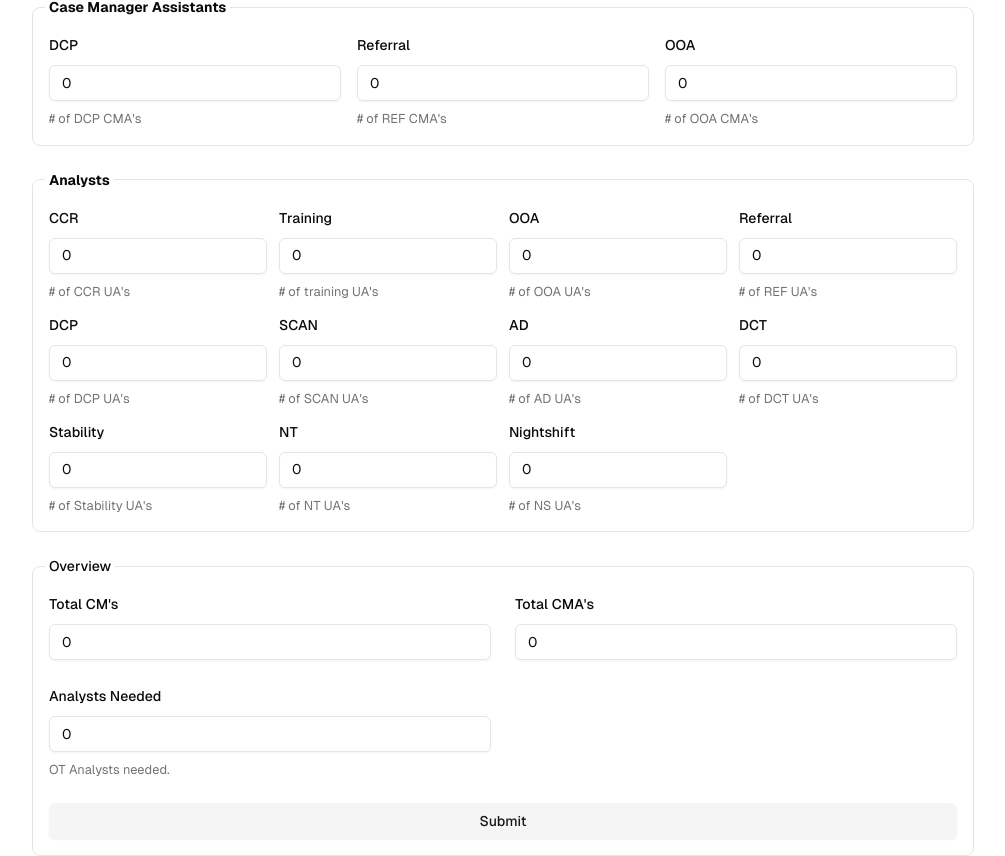
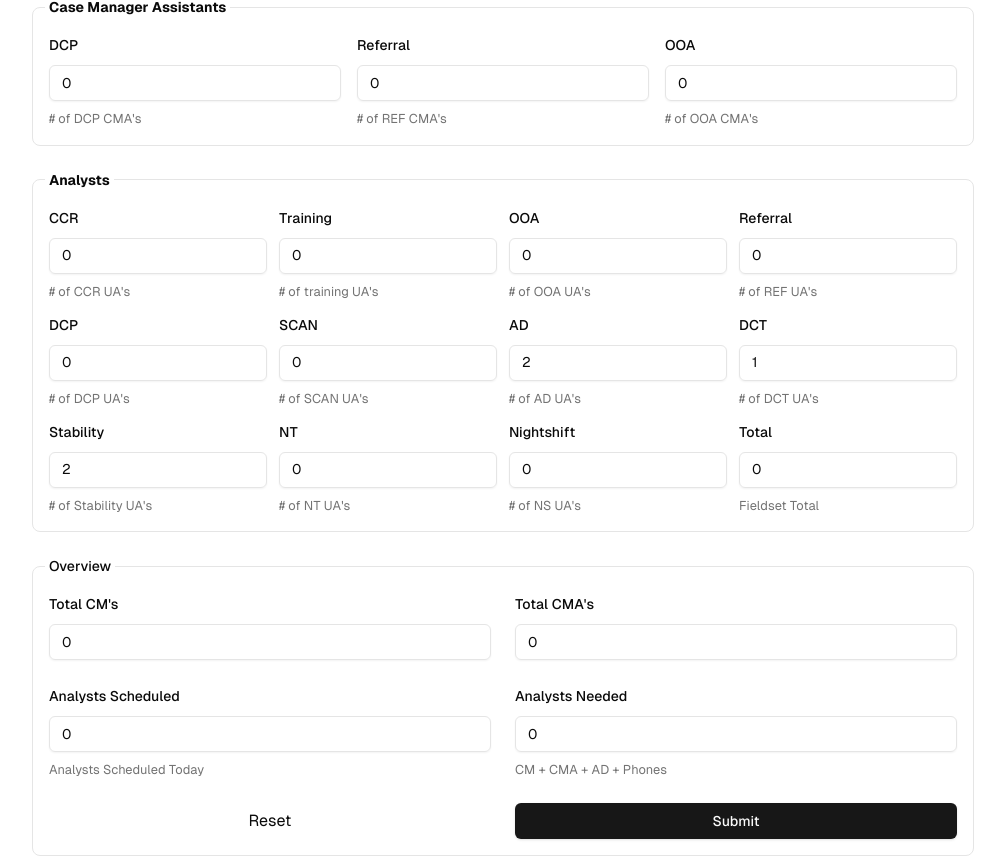
Before and after one commit to hilljevon/analystStaffing, a Next.js app: page / in a window 1280 px wide. Shown: the part 394-1250 px from the top of the page, without its empty margins (137-1142 px from the left). Built offline with nearby package versions, Linux system fonts and the light colour scheme.

Commit message:
Added reset dialog to restart form. Created function so that certain CM values are reflected in analyst total. Added total analyst fieldset value. Revised form validation. Fixed certain form inputs that were referencing the incorrect form value.

```diff
--- a/components/user/MainComponent.tsx
+++ b/components/user/MainComponent.tsx
@@ -33,33 +33,46 @@ import {
     PopoverTrigger,
 } from "@/components/ui/popover"
 import { Calendar } from "../ui/calendar"
+import {
+    AlertDialog,
+    AlertDialogAction,
+    AlertDialogCancel,
+    AlertDialogContent,
+    AlertDialogDescription,
+    AlertDialogFooter,
+    AlertDialogHeader,
+    AlertDialogTitle,
+    AlertDialogTrigger,
+} from "@/components/ui/alert-dialog"
 const formSchema = z.object({
-    ccrCM: z.number().gte(-1).lte(50),
-    trainingCM: z.number().gte(-1).lte(50),
-    refCM: z.number().gte(-1).lte(50),
-    scanCM: z.number().gte(-1).lte(50),
-    nsCM: z.number().gte(-1).lte(50),
-    dcpCMA: z.number().gte(-1).lte(50),
-    refCMA: z.number().gte(-1).lte(50),
-    ooaCMA: z.number().gte(-1).lte(50),
-    ccrAnalysts: z.number().gte(-1).lte(50),
-    ooaAnalysts: z.number().gte(-1).lte(50),
-    trainingAnalysts: z.number().gte(-1).lte(50),
-    refAnalysts: z.number().gte(-1).lte(50),
-    dcpAnalysts: z.number().gte(-1).lte(50),
-    scanAnalysts: z.number().gte(-1).lte(50),
-    adAnalysts: z.number().gte(-1).lte(50),
-    dctAnalysts: z.number().gte(-1).lte(50),
-    stabilityAnalysts: z.number().gte(-1).lte(50),
-    ntAnalysts: z.number().gte(-1).lte(50),
-    nsAnalysts: z.number().gte(-1).lte(50),
-    analystNeeded: z.number().gte(-1).lte(50),
-    analystUsed: z.number().gte(-1).lte(50),
+    ccrCM: z.number().gte(-1).lte(30),
+    trainingCM: z.number().gte(-1).lte(3),
+    refCM: z.number().gte(-1).lte(3),
+    scanCM: z.number().gte(-1).lte(4),
+    nsCM: z.number().gte(-1).lte(3),
+    dcpCMA: z.number().gte(-1).lte(12),
+    refCMA: z.number().gte(-1).lte(4),
+    ooaCMA: z.number().gte(-1).lte(2),
+    ccrAnalysts: z.number().gte(-1).lte(30),
+    ooaAnalysts: z.number().gte(-1).lte(2),
+    trainingAnalysts: z.number().gte(-1).lte(5),
+    refAnalysts: z.number().gte(-1).lte(4),
+    dcpAnalysts: z.number().gte(-1).lte(4),
+    scanAnalysts: z.number().gte(-1).lte(4),
+    adAnalysts: z.number().gte(-1).lte(5),
+    dctAnalysts: z.number().gte(-1).lte(4),
+    stabilityAnalysts: z.number().gte(-1).lte(7),
+    ntAnalysts: z.number().gte(-1).lte(6),
+    nsAnalysts: z.number().gte(-1).lte(6),
     totalRNs: z.number().gte(-1).lte(50),
     totalCMAs: z.number().gte(-1).lte(50),
+    // calculated from CM + CMA sum
     neededAnalysts: z.number(),
+    // currently scheduled on WIW
     scheduledAnalysts: z.number(),
+    // fieldset total for analysts
     usedAnalysts: z.number(),
+    // to input after form submission
     otAnalysts: z.number()
 })
 
@@ -83,9 +96,9 @@ export default function MainComponent() {
             refAnalysts: 0,
             dcpAnalysts: 0,
             scanAnalysts: 0,
-            adAnalysts: 0,
-            dctAnalysts: 0,
-            stabilityAnalysts: 0,
+            adAnalysts: 2,
+            dctAnalysts: 1,
+            stabilityAnalysts: 2,
             ntAnalysts: 0,
             nsAnalysts: 0,
             totalRNs: 0,
@@ -98,7 +111,6 @@ export default function MainComponent() {
     })
     // create a new sum value for analystsNeeded
     const handleInputChange = (e: React.ChangeEvent<HTMLInputElement>) => {
-        console.log("TARGET HERE", e.target.name)
         if (e.target.name.includes("CM")) {
             let sum = 0
             const RNTotals = form.getValues(["ccrCM", "trainingCM", "refCM", "scanCM", "nsCM"])
@@ -109,34 +121,55 @@ export default function MainComponent() {
         }
         if (e.target.name.includes("CMA")) {
             let sum = 0
-            console.log("CMA HERE")
             const CMAtotals = form.getValues(["dcpCMA", "refCMA", "ooaCMA"])
             for (let int of CMAtotals) {
                 sum += int;
             }
             form.setValue("totalCMAs", sum)
         }
-        // WHEN WE ADD TO OUR LIST OF ANALYSTS, WE NEED TO DO WHAT? WE NEED TO INCREASE OUR TOTAL
-        // if (e.target.name.includes("Analysts")) {
-        //     let sum = 0
-        //     const UAtotals = form.getValues(["ccrAnalysts", "ooaAnalysts", "trainingAnalysts", "refAnalysts", "dcpAnalysts", "scanAnalysts", "adAnalysts", "dctAnalysts", "stabilityAnalysts", "ntAnalysts", "nsAnalysts"])
-        //     for (let int of UAtotals) {
-        //         sum += int;
-        //     }
-        //     const totalNeeded = form.getValues(["totalRNs", "totalCMAs"])
-        //     form.setValue("otAnalysts", totalNeeded[0] + totalNeeded[1] - sum)
-        // }
+        checkMatchInput(e)
         setNewAnalystCount()
     }
+    // Function checks if we are changing certain inputs and matching that input
+    const checkMatchInput = (e: React.ChangeEvent<HTMLInputElement>) => {
+        const matchingTargets = ["ccrCM", "scanCM", "ooaCMA"]
+        const currentTarget = e.target.name;
+        if (matchingTargets.includes(e.target.name)) {
+            switch (currentTarget) {
+                case "ccrCM":
+                    form.setValue("ccrAnalysts", e.target.valueAsNumber)
+                    break;
+                case "scanCM":
+                    form.setValue("scanAnalysts", e.target.valueAsNumber)
+                    break;
+                case "ooaCMA":
+                    form.setValue("ooaAnalysts", e.target.valueAsNumber)
+            }
+        }
+    }
+    // Resets all form values to default
+    const resetValues = () => {
+        form.reset()
+        setDate(undefined)
+    }
     const setNewAnalystCount = () => {
+        // FIELDSET TOTAL
+        let analystFieldsetTotal = 0
+        // SUM OF ALL CM'S, CMA'S + AD + PHONE LINES
         let sum = 0;
+        const fieldSetTotals = form.getValues(["adAnalysts", "dctAnalysts", "stabilityAnalysts", "ntAnalysts", "scanAnalysts", "dcpAnalysts", "refAnalysts", "trainingAnalysts", "ooaAnalysts", "ccrAnalysts", "nsAnalysts"])
+        for (let int of fieldSetTotals) {
+            analystFieldsetTotal += int;
+        }
         const totalNeeded = form.getValues(["totalRNs", "totalCMAs"]) as number[]
         const currentlyScheduled = form.getValues("scheduledAnalysts");
-        const UAtotals = form.getValues(["ccrAnalysts", "ooaAnalysts", "trainingAnalysts", "refAnalysts", "dcpAnalysts", "scanAnalysts", "adAnalysts", "dctAnalysts", "stabilityAnalysts", "ntAnalysts", "nsAnalysts"])
+        // For now, we are commenting out. However, this can eventually get the values of all form filled analyst counts and needs to be subtracted from the total on the bottom of function.
+        const UAtotals = form.getValues(["adAnalysts", "dctAnalysts", "stabilityAnalysts", "ntAnalysts"])
         for (let int of UAtotals) {
             sum += int;
         }
-        form.setValue("neededAnalysts", totalNeeded[0] + totalNeeded[1] - currentlyScheduled - sum)
+        form.setValue("neededAnalysts", totalNeeded[0] + totalNeeded[1] + sum)
+        form.setValue("usedAnalysts", analystFieldsetTotal)
     }
     function onSubmit(values: z.infer<typeof formSchema>) {
         console.log("Values", values)
@@ -150,8 +183,8 @@ export default function MainComponent() {
                     {/* Case Managers Fieldset  */}
                     <fieldset className="grid gap-6 rounded-lg border p-4">
                         <legend className="-ml-1 px-1 text-sm font-bold">Case Managers</legend>
-                        {/* DATE FORM FORM */}
-                        <div className="grid gap-3 col-span-full col-start-2">
+
+                        <div className="grid gap-3 col-span-full">
                             <Popover>
                                 <PopoverTrigger asChild>
                                     <Button
@@ -187,6 +220,8 @@ export default function MainComponent() {
                                 </PopoverContent>
                             </Popover>
                         </div>
+                        {/* DATE FORM FORM */}
+
                         {/* CASE MANAGER GRID  */}
                         <div className="grid grid-cols-3 gap-4">
                             {/* CCR RN  */}
@@ -476,7 +511,7 @@ export default function MainComponent() {
                             <div className="grid gap-3 col-span-1">
                                 <FormField
                                     control={form.control}
-                                    name="trainingAnalysts"
+                                    name="ooaAnalysts"
                                     render={({ field }) => (
                                         <FormItem>
                                             <FormLabel>OOA</FormLabel>
@@ -638,7 +673,7 @@ export default function MainComponent() {
                             <div className="grid gap-3 col-span-1">
                                 <FormField
                                     control={form.control}
-                                    name="dctAnalysts"
+                                    name="stabilityAnalysts"
                                     render={({ field }) => (
                                         <FormItem>
                                             <FormLabel>Stability</FormLabel>
@@ -692,17 +727,16 @@ export default function MainComponent() {
                             <div className="grid gap-3 col-span-1">
                                 <FormField
                                     control={form.control}
-                                    name="ntAnalysts"
+                                    name="nsAnalysts"
                                     render={({ field }) => (
                                         <FormItem>
                                             <FormLabel>Nightshift</FormLabel>
                                             <FormControl>
                                                 <Input
                                                     type="number"
-                                                    // Selects entire number upon input click
                                                     onFocus={(event) => event.target.select()}
-                                                    placeholder="0" {...field}
-                                                    // On change event added to inputs to account for string value error for numbers
+                                                    placeholder="0"
+                                                    {...field}
                                                     onChange={event => {
                                                         field.onChange(+event.target.value)
                                                         handleInputChange(event)
@@ -715,7 +749,34 @@ export default function MainComponent() {
                                     )}
                                 />
                             </div>
+                            {/* fieldset analyst total */}
+                            <div className="grid gap-3 col-span-1">
+                                <FormField
+                                    control={form.control}
+                                    name="usedAnalysts"
+                                    render={({ field }) => (
+                                        <FormItem>
+                                            <FormLabel>Total</FormLabel>
+                                            <FormControl>
+                                                <Input
+                                                    type="number"
+                                                    onFocus={(event) => event.target.select()}
+                                                    placeholder="0"
+                                                    {...field}
+                                                    onChange={event => {
+                                                        field.onChange(+event.target.value)
+                                                        handleInputChange(event)
+                                                    }}
+                                                />
+                                            </FormControl>
+                                            <FormDescription>Fieldset Total</FormDescription>
+                                            <FormMessage />
+                                        </FormItem>
+                                    )}
+                                />
+                            </div>
                         </div>
+
                     </fieldset>
                     {/* TOTAL NEEDED */}
                     <fieldset className="grid gap-6 rounded-lg border p-4 grid-cols-4">
@@ -760,6 +821,27 @@ export default function MainComponent() {
                                 )}
                             />
                         </div>
+                        {/* ANALYSTS SCHEDULED */}
+                        <div className="col-span-2 grid gap-3">
+                            <FormField
+                                control={form.control}
+                                name="scheduledAnalysts"
+                                render={({ field }) => (
+                                    <FormItem>
+                                        <FormLabel>Analysts Scheduled</FormLabel>
+                                        <FormControl>
+                                            <Input
+                                                type="number"
+                                                onFocus={(event) => event.target.select()}
+                                                placeholder="0"
+                                                {...field}
+                                            />
+                                        </FormControl>
+                                        <FormDescription>Analysts Scheduled Today</FormDescription>
+                                    </FormItem>
+                                )}
+                            />
+                        </div>
                         {/* ANALYSTS NEEDED (CALCULATED) */}
                         <div className="col-span-2 grid gap-3">
                             <FormField
@@ -778,14 +860,31 @@ export default function MainComponent() {
                                                 readOnly
                                             />
                                         </FormControl>
-                                        <FormDescription>OT Analysts needed.</FormDescription>
+                                        <FormDescription>CM + CMA + AD + Phones</FormDescription>
                                     </FormItem>
                                 )}
                             />
                         </div>
+                        <div className="col-span-2 grid gap-3">
+                            <AlertDialog>
+                                <AlertDialogTrigger>Reset</AlertDialogTrigger>
+                                <AlertDialogContent>
+                                    <AlertDialogHeader>
+                                        <AlertDialogTitle>Are you sure you want to reset all values?</AlertDialogTitle>
+                                        <AlertDialogDescription>
+                                            This action will reset all entries to 0.
+                                        </AlertDialogDescription>
+                                    </AlertDialogHeader>
+                                    <AlertDialogFooter>
+                                        <AlertDialogCancel>Cancel</AlertDialogCancel>
+                                        <AlertDialogAction onClick={resetValues}>Reset</AlertDialogAction>
+                                    </AlertDialogFooter>
+                                </AlertDialogContent>
+                            </AlertDialog>
+                        </div>
                         {/* SUBMISSION BUTTON */}
-                        <div className="col-span-full grid gap-3">
-                            <Button type="submit" variant={"secondary"}>
+                        <div className="col-span-2 grid gap-3">
+                            <Button type="submit" variant={"default"}>
                                 Submit
                             </Button>
                         </div>
```
